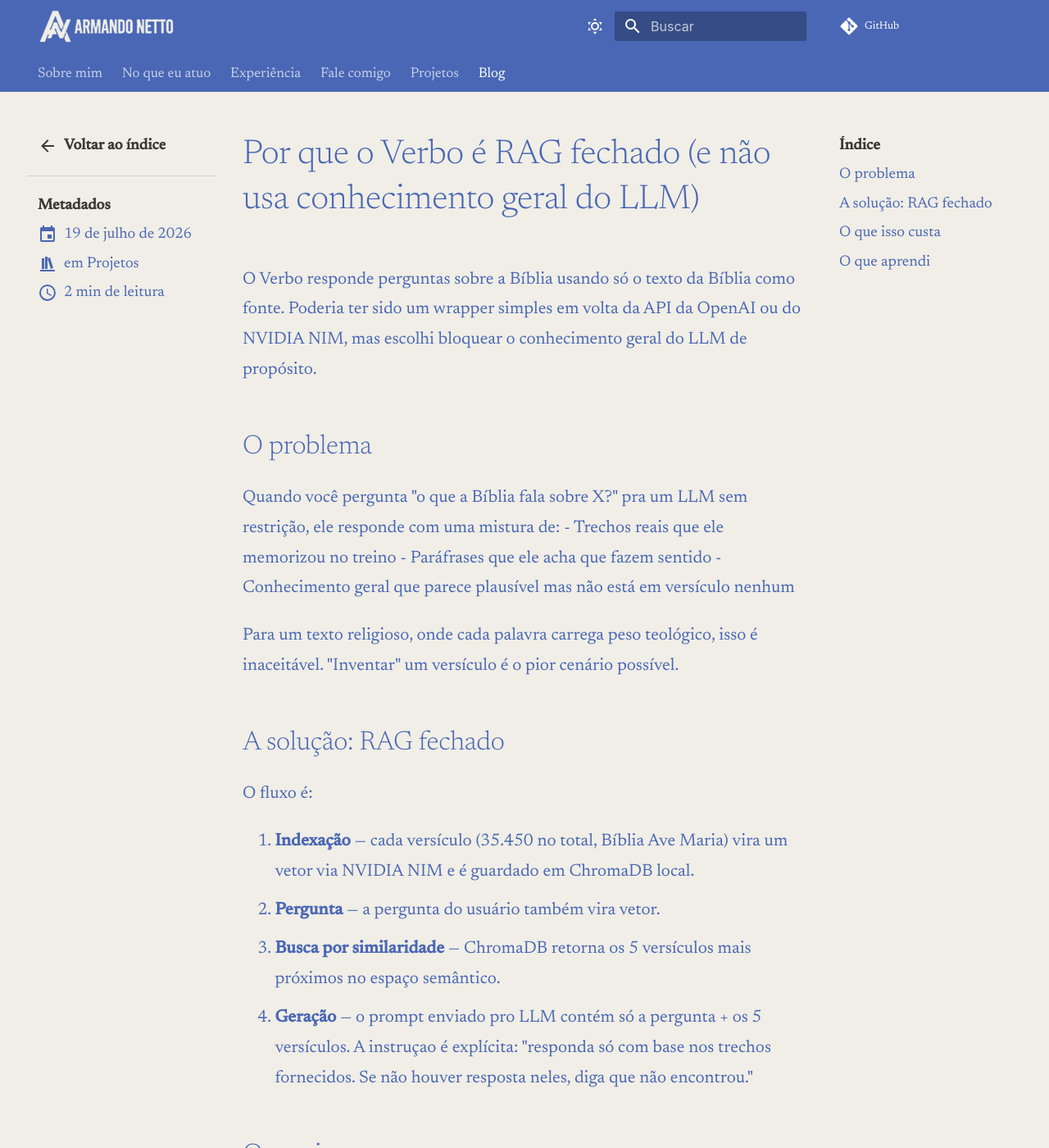
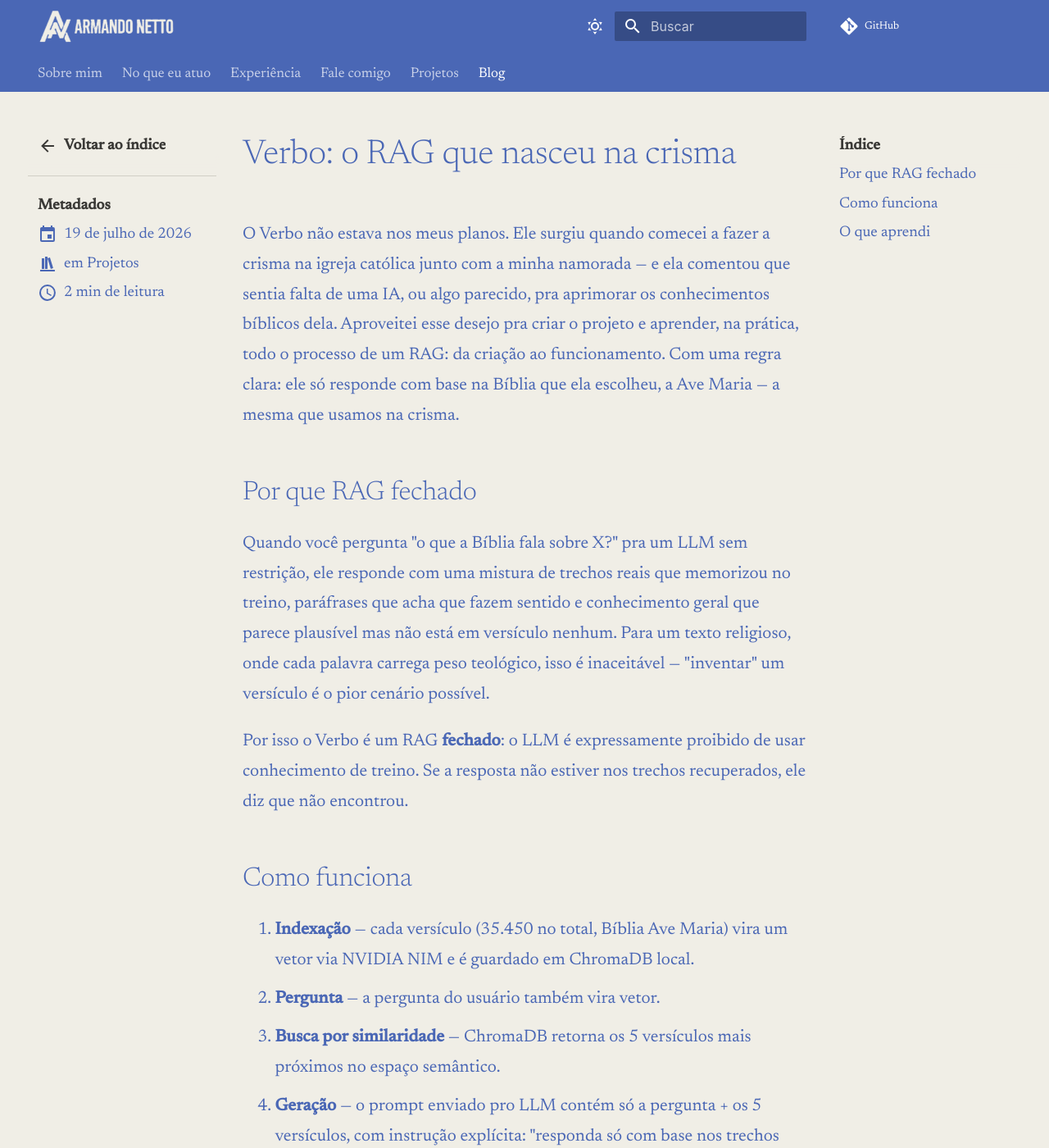
Before and after one commit to armandonettox/portifolio, an MkDocs documentation site: the page built from docs/blog/posts/verbo-rag-fechado.md, in a window 1280 px wide and 1400 px high. Shown: the whole window at 82% size. Built offline with MkDocs 1.6.1 and Material for MkDocs 9.7.7, drawn with Linux system fonts in a browser that asks for light colours; some of the changed text lies outside the part shown.

Commit message:
feat(blog): reescreve post do verbo com a historia de origem na crisma

```diff
--- a/docs/blog/posts/verbo-rag-fechado.md
+++ b/docs/blog/posts/verbo-rag-fechado.md
@@ -1,43 +1,35 @@
 ---
 date: 2026-07-19
+slug: por-que-o-verbo-e-rag-fechado-e-nao-usa-conhecimento-geral-do-llm
 categories:
   - Projetos
 ---
 
-# Por que o Verbo é RAG fechado (e não usa conhecimento geral do LLM)
+# Verbo: o RAG que nasceu na crisma
 
-O Verbo responde perguntas sobre a Bíblia usando só o texto da Bíblia como fonte. Poderia ter sido um wrapper simples em volta da API da OpenAI ou do NVIDIA NIM, mas escolhi bloquear o conhecimento geral do LLM de propósito.
+O Verbo não estava nos meus planos. Ele surgiu quando comecei a fazer a crisma na igreja católica junto com a minha namorada — e ela comentou que sentia falta de uma IA, ou algo parecido, pra aprimorar os conhecimentos bíblicos dela. Aproveitei esse desejo pra criar o projeto e aprender, na prática, todo o processo de um RAG: da criação ao funcionamento. Com uma regra clara: ele só responde com base na Bíblia que ela escolheu, a Ave Maria — a mesma que usamos na crisma.
 
 <!-- more -->
 
-## O problema
+## Por que RAG fechado
 
-Quando você pergunta "o que a Bíblia fala sobre X?" pra um LLM sem restrição, ele responde com uma mistura de:
-- Trechos reais que ele memorizou no treino
-- Paráfrases que ele acha que fazem sentido
-- Conhecimento geral que parece plausível mas não está em versículo nenhum
+Quando você pergunta "o que a Bíblia fala sobre X?" pra um LLM sem restrição, ele responde com uma mistura de trechos reais que memorizou no treino, paráfrases que acha que fazem sentido e conhecimento geral que parece plausível mas não está em versículo nenhum. Para um texto religioso, onde cada palavra carrega peso teológico, isso é inaceitável — "inventar" um versículo é o pior cenário possível.
 
-Para um texto religioso, onde cada palavra carrega peso teológico, isso é inaceitável. "Inventar" um versículo é o pior cenário possível.
+Por isso o Verbo é um RAG **fechado**: o LLM é expressamente proibido de usar conhecimento de treino. Se a resposta não estiver nos trechos recuperados, ele diz que não encontrou.
 
-## A solução: RAG fechado
-
-O fluxo é:
+## Como funciona
 
 1. **Indexação** — cada versículo (35.450 no total, Bíblia Ave Maria) vira um vetor via NVIDIA NIM e é guardado em ChromaDB local.
 2. **Pergunta** — a pergunta do usuário também vira vetor.
 3. **Busca por similaridade** — ChromaDB retorna os 5 versículos mais próximos no espaço semântico.
-4. **Geração** — o prompt enviado pro LLM contém só a pergunta + os 5 versículos. A instruçao é explícita: "responda só com base nos trechos fornecidos. Se não houver resposta neles, diga que não encontrou."
+4. **Geração** — o prompt enviado pro LLM contém só a pergunta + os 5 versículos, com instrução explícita: "responda só com base nos trechos fornecidos".
 
-## O que isso custa
-
-- **Latência** — duas chamadas de embedding (pergunta) + uma chamada de chat completion. Em média 3–4 segundos por resposta.
-- **Precisão de citação** — toda resposta traz `livro capítulo:versículo`. Se o LLM tentar alucinar, o usuário consegue conferir em 5 segundos.
-- **Free tier do NVIDIA NIM** — suficiente pra desenvolvimento e uso pessoal. Escalar pra muitos usuários precisaria de orçamento.
+Toda resposta traz `livro capítulo:versículo` — se o modelo tentar alucinar, dá pra conferir na Bíblia em 5 segundos.
 
 ## O que aprendi
 
-- "RAG fechado" não é só RAG com poucos documentos — é RAG onde o LLM é **expressamente proibido** de usar conhecimento de treino. A instrução no prompt é o que separa isso de um RAG comum.
+- "RAG fechado" não é só RAG com poucos documentos — é RAG onde o LLM é proibido de usar conhecimento de treino. A instrução no prompt é o que separa isso de um RAG comum.
 - 5 versículos é um número mágico: pouco contexto, custa pouco, e quase sempre é suficiente pra responder perguntas temáticas.
-- Embedding e chat completion não precisam vir do mesmo fornecedor. Funciona separar, desde que ambos usem um modelo de qualidade compatível.
+- O melhor projeto pra aprender uma tecnologia é o que resolve a necessidade real de alguém do seu lado — o retorno é imediato e a régua de qualidade é alta, porque tem gente de verdade usando.
 
 Código no [repositório do Verbo](https://github.com/armandonettox/verbo).
```
